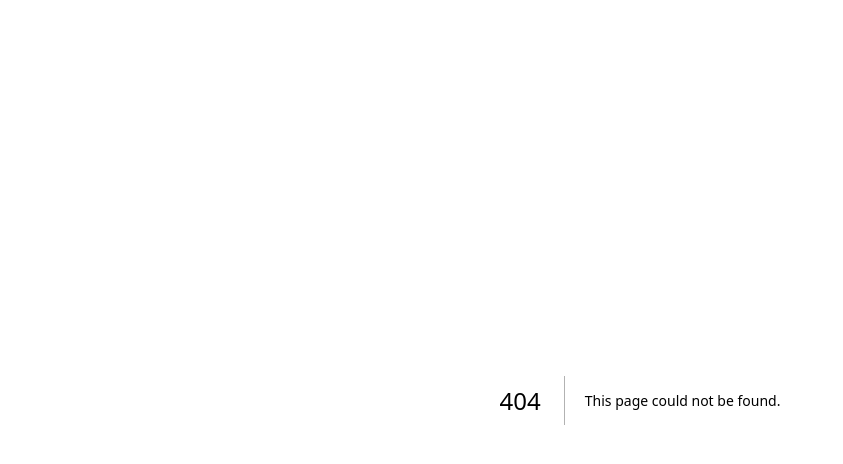
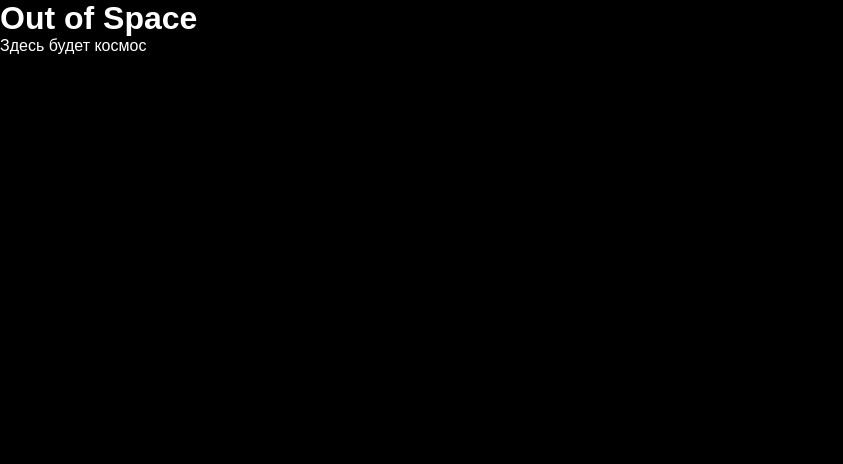
Before and after one commit to deusmg/a-quest, a Next.js app: page /outofspace in a window 1280 px wide. Before the commit this address had no page. Shown: the top 464 px of the page, without its empty margins (0-843 px from the left). Built offline with nearby package versions, Linux system fonts and the light colour scheme.

Commit message:
add outofspace

```diff
--- /dev/null
+++ b/src/app/outofspace/page.tsx
@@ -0,0 +1,8 @@
+export default function OutOfSpacePage() {
+  return (
+    <main>
+	<h1>Out of Space</h1>
+	<p>Здесь будет космос</p>
+    </main>
+ );
+}
```
